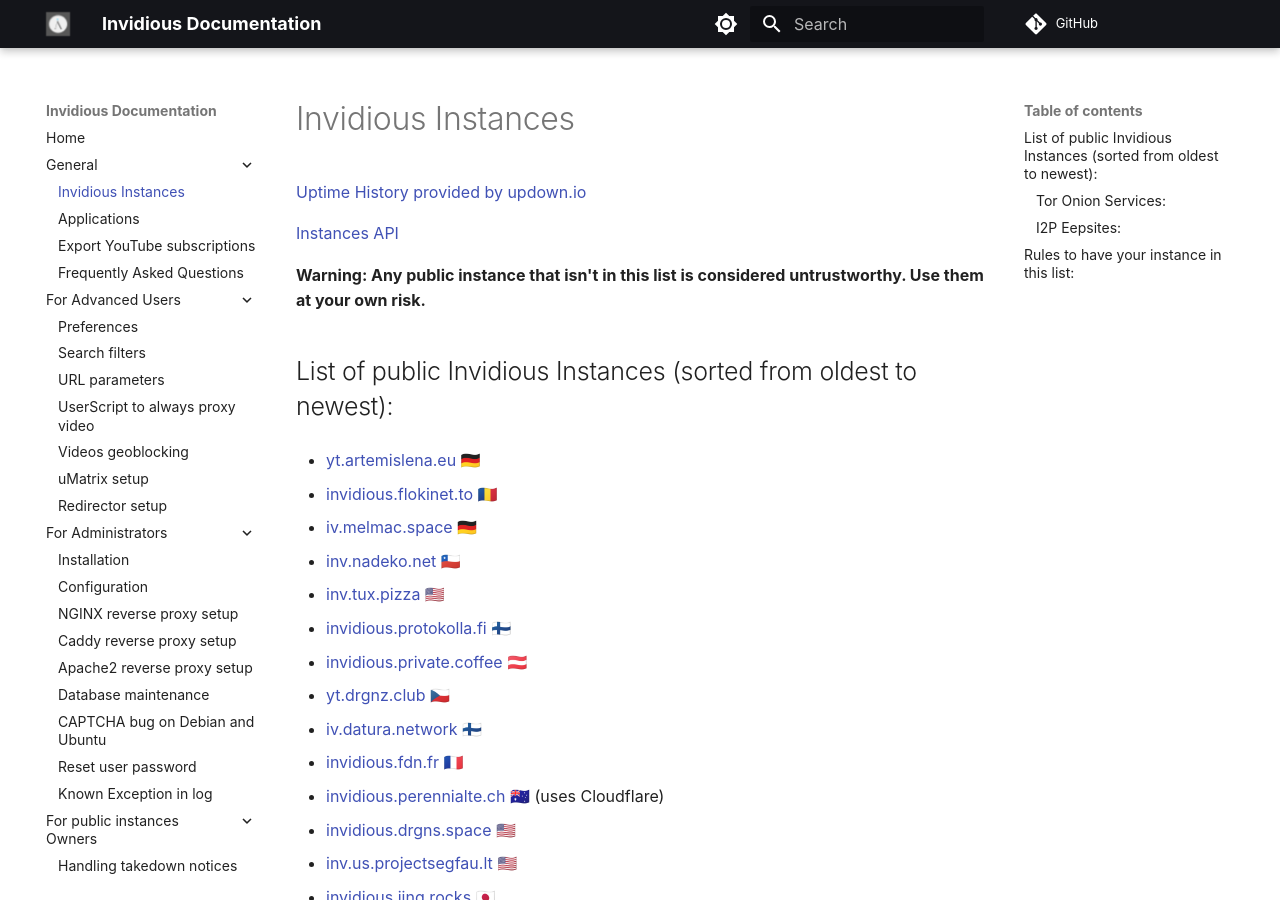
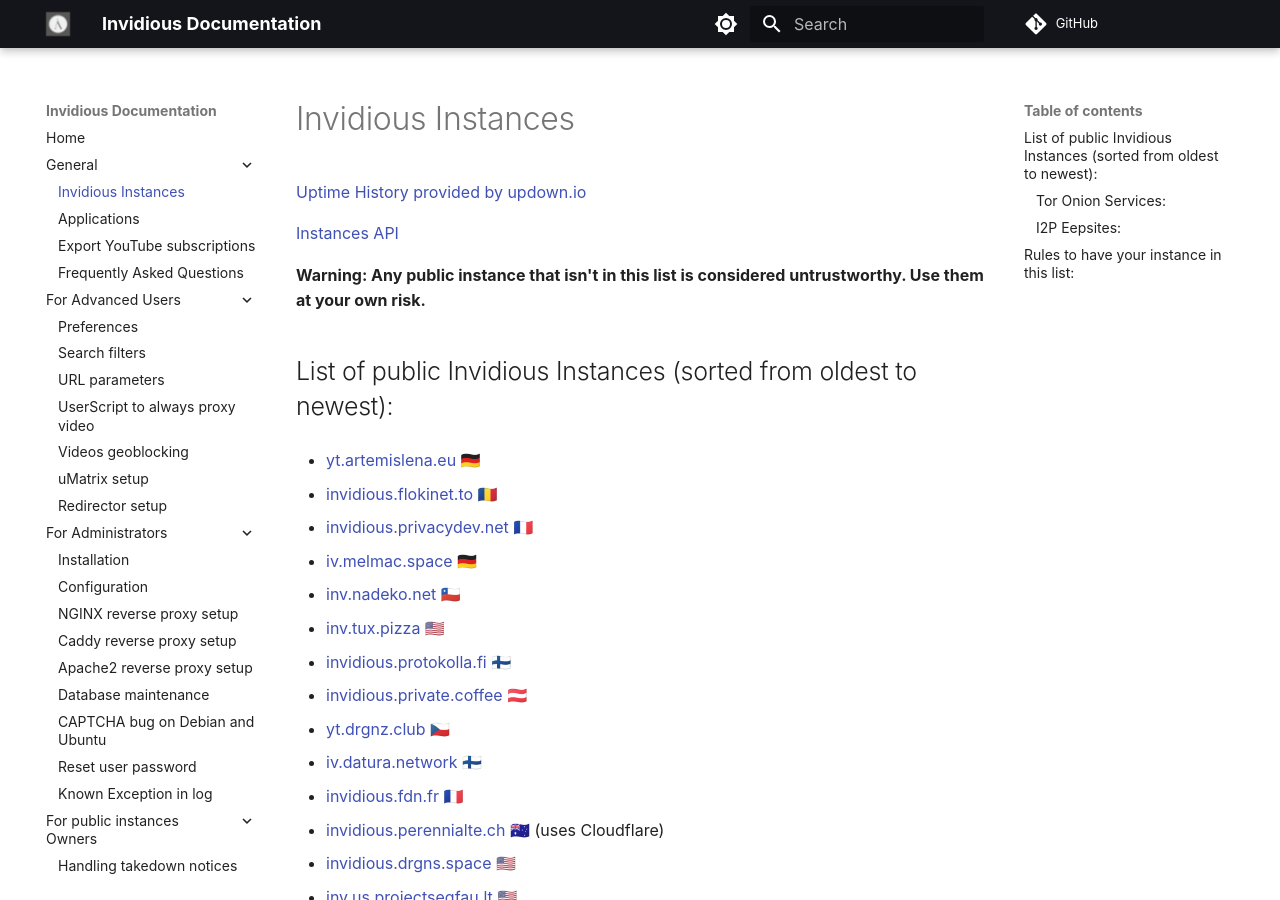
Before and after one commit to iv-org/documentation, an MkDocs documentation site: the page built from docs/instances.md, in a window 1280 px wide and 900 px high. Built offline with MkDocs 1.6.1 and Material for MkDocs 9.7.7, drawn with Linux system fonts in a browser that asks for light colours; comment, search, counter and statistics services are not loaded.

Commit message:
Add back invidious.privacydev.net since the issue was temporary

```diff
--- a/docs/instances.md
+++ b/docs/instances.md
@@ -11,6 +11,8 @@
 * [yt.artemislena.eu](https://yt.artemislena.eu) 🇩🇪
 
 * [invidious.flokinet.to](https://invidious.flokinet.to) 🇷🇴
+
+* [invidious.privacydev.net](https://invidious.privacydev.net) 🇫🇷
 
 * [iv.melmac.space](https://iv.melmac.space) 🇩🇪
 
```
